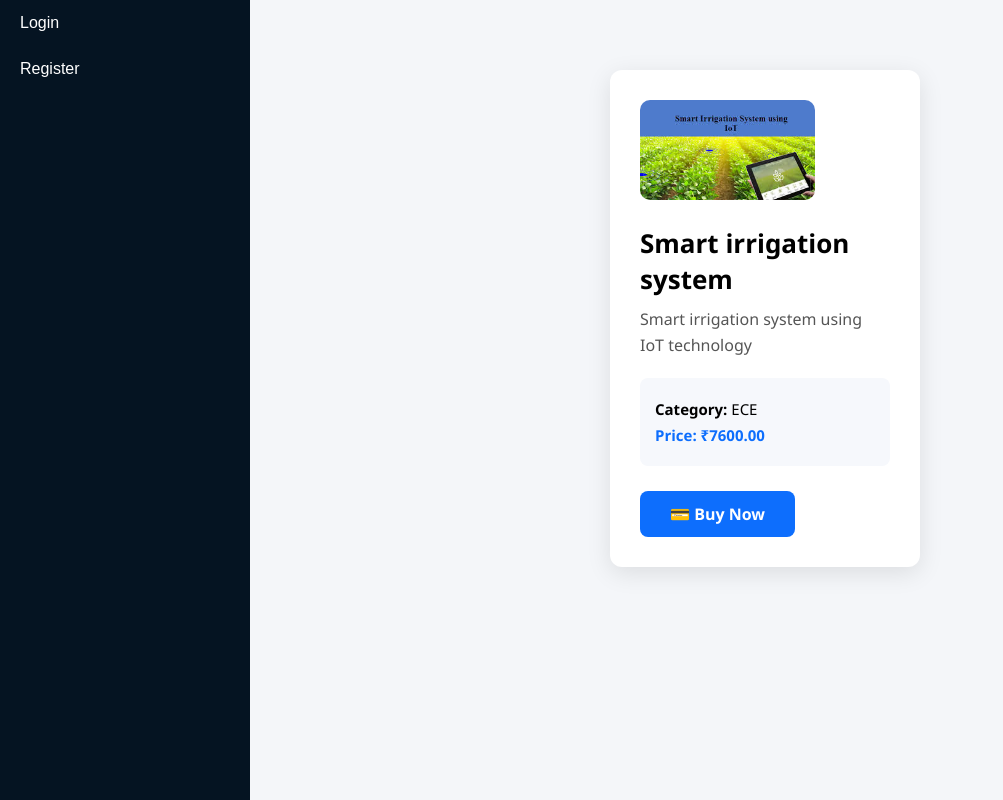
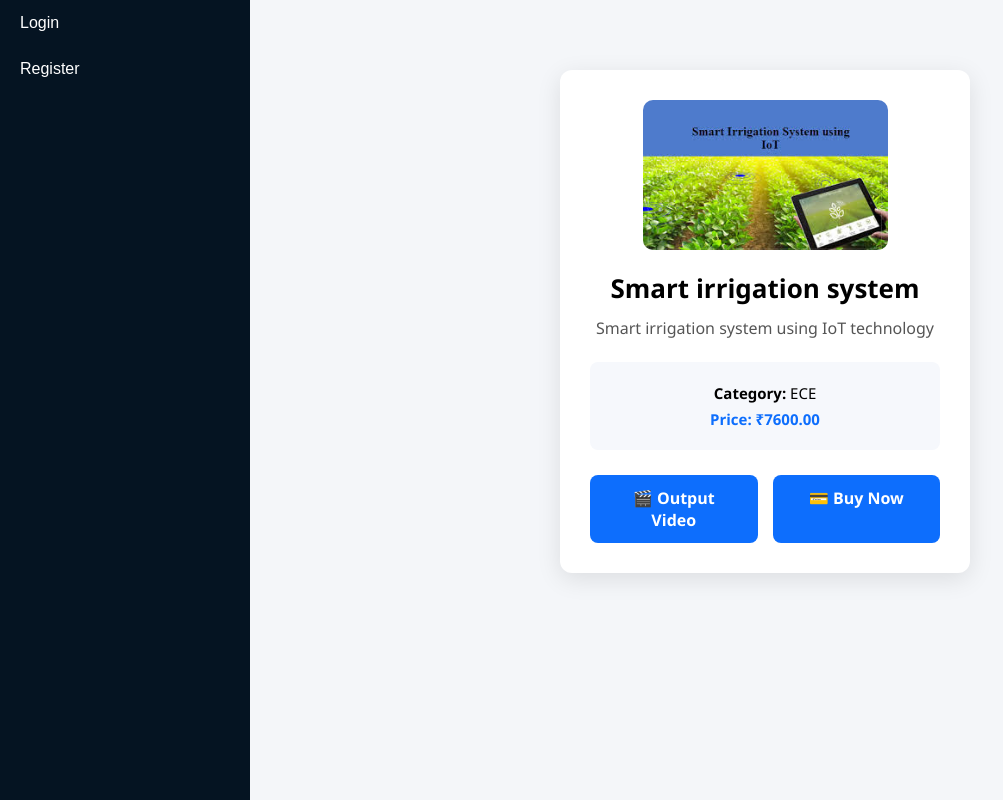
Before and after one commit to harshinibabu1999-cmd/Ecom-hub, a Django app: page /projects/19/ in a window 1280 px wide. Shown: the part 68-868 px from the top of the page, without its empty margins (0-1003 px from the left). Run offline with Django 5.2, Linux system fonts and the light colour scheme; data comes from the database, SQL or seed files in the repository; both versions use the stored data as it was after the commit.

Commit message:
my local changes

```diff
--- a/ecom_app/models.py
+++ b/ecom_app/models.py
@@ -88,6 +88,7 @@ class Project(models.Model):
 
     file = models.FileField(upload_to="projects/")
 
+
     def __str__(self):
 
         return self.title
--- a/ecom_app/templates/store/admin_edit_project.html
+++ b/ecom_app/templates/store/admin_edit_project.html
@@ -78,8 +78,6 @@
     padding:40px;
 }
 
-/* Card */
-
 .card{
     width:420px;
     background:white;
@@ -88,7 +86,6 @@
     box-shadow:0 4px 12px rgba(0,0,0,0.1);
 }
 
-/* Title */
 
 .title{
     text-align:center;
--- a/ecom_app/templates/store/admin_payment_details.html
+++ b/ecom_app/templates/store/admin_payment_details.html
@@ -85,7 +85,7 @@ background:#162a4a;
 <div class="details-row">
 <span class="label">Payment Status</span>
 
-{% if payment.status == "Success" %}
+{% if payment.status == "SUCCESS" %}
 <span class="value-status-success">Paid Successfully</span>
 {% else %}
 <span class="value-status-pending" style="color:orange;">Pending</span>
--- a/ecom_app/templates/store/admin_payment_history.html
+++ b/ecom_app/templates/store/admin_payment_history.html
@@ -96,7 +96,7 @@
             <td>₹ {{ payment.amount }}</td>
 
             <td>
-               {% if payment.status == "Success" %}
+               {% if payment.status == "SUCCESS" %}
                <span class="status-success">Paid Successfully</span>
 
                {% else %}
--- a/ecom_app/templates/user/project_detail.html
+++ b/ecom_app/templates/user/project_detail.html
@@ -12,19 +12,21 @@
 }
 
 .detail-card{
-    width:250px;
+    width:350px;
     background:white;
     padding:30px;
     border-radius:12px;
     box-shadow:0 6px 25px rgba(0,0,0,0.1);
+    text-align:center;
 }
 
 .project-image{
     width:70%;
-    height:100px;
+    height:150px;
     object-fit:cover;
     border-radius:10px;
-    align: center;
+    display:block;
+    margin:auto;
 }
 
 .project-title{
@@ -57,16 +59,24 @@
     color:#0d6efd;
 }
 
+/* BUTTON GROUP */
+
+.button-group{
+    display:flex;
+    gap:15px;
+    margin-top:25px;
+}
+
 .buy-btn{
-    display:inline-block;
-    margin-top:25px;
-    padding:12px 30px;
+    flex:1;
+    padding:12px 20px;
     background:#0d6efd;
     color:white;
     text-decoration:none;
     border-radius:8px;
     font-weight:600;
     font-size:16px;
+    text-align:center;
 }
 
 .buy-btn:hover{
@@ -90,6 +100,10 @@
 <p class="price">Price: ₹{{ project.price }}</p>
 </div>
 
+<div class="button-group">
+
+<a href="#" class="buy-btn">🎬 Output Video</a>
+
 <a href="{% url 'initiate_payment' project.id %}" class="buy-btn">
 💳 Buy Now
 </a>
@@ -98,4 +112,6 @@
 
 </div>
 
+</div>
+
 {% endblock %}
```
Also changed, not shown: ecom_app/urls.py (+1 -8 lines), ecom_app/views.py (+0 -51 lines), db.sqlite3.
